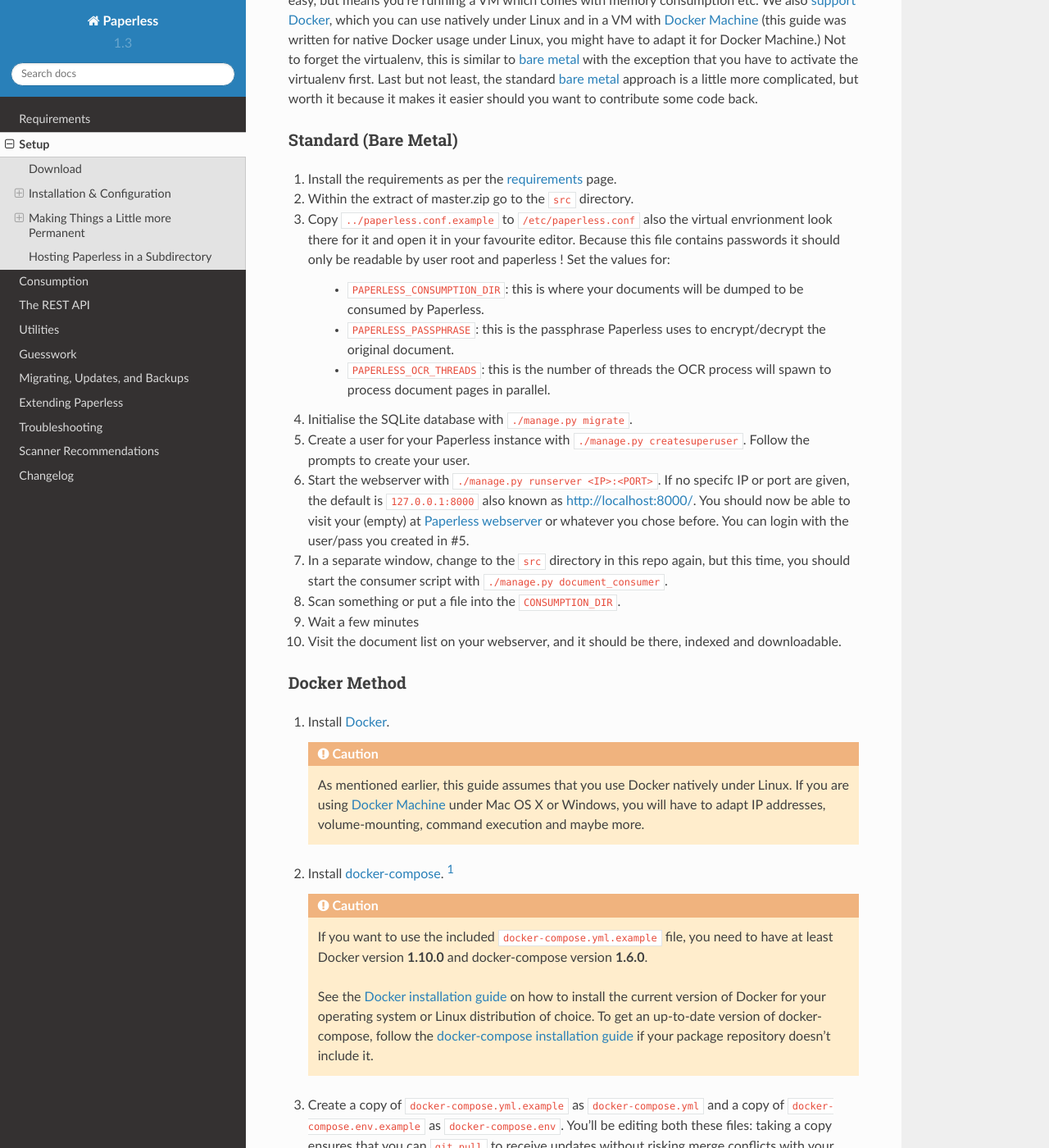
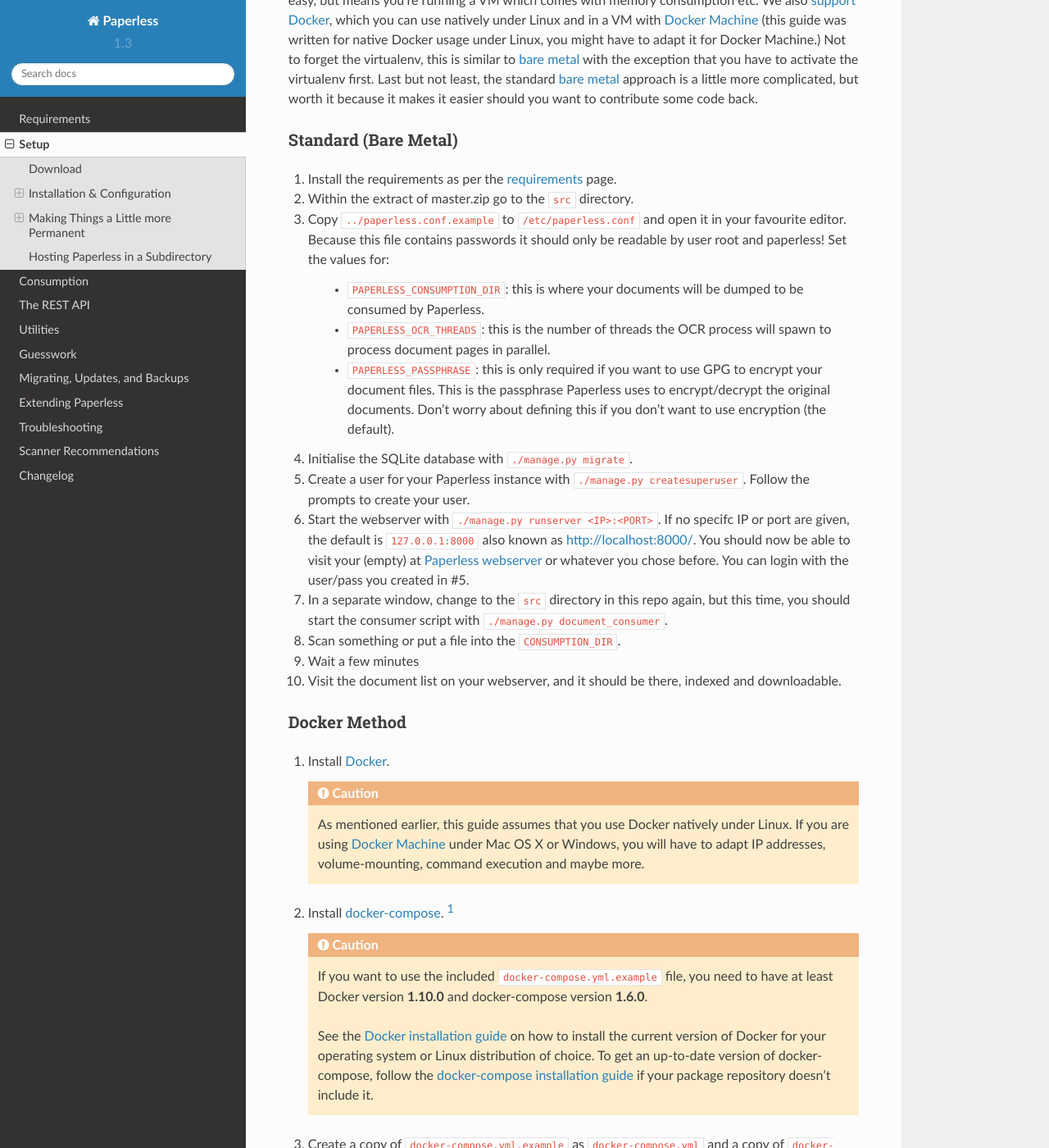
Before and after one commit to repoRangee/Large-scale, a Sphinx documentation site: the page built from docs/setup.rst, in a window 1280 px wide and 1400 px high, scrolled down 701 px. Shown: the whole window at 82% size. Built offline with Sphinx 7.4.7 and the Read the Docs theme 2.0.0, drawn with Linux system fonts in a browser that asks for light colours; formulas are drawn with MathJax 3; some of the changed text lies outside the part shown.

Commit message:
Update docs for new encryption toggle

```diff
--- a/docs/consumption.rst
+++ b/docs/consumption.rst
@@ -17,7 +17,8 @@ The primary method of getting documents into your database is by putting them in
 the consumption directory.  The ``document_consumer`` script runs in an infinite
 loop looking for new additions to this directory and when it finds them, it goes
 about the process of parsing them with the OCR, indexing what it finds, and
-encrypting the PDF, storing it in the media directory.
+encrypting the PDF (if ``PAPERLESS_PASSPHRASE`` is set), storing it in the
+media directory.
 
 Getting stuff into this directory is up to you.  If you're running Paperless
 on your local computer, you might just want to drag and drop files there, but if
--- a/docs/migrating.rst
+++ b/docs/migrating.rst
@@ -16,7 +16,7 @@ Backing Up
 ----------
 
 So you're bored of this whole project, or you want to make a remote backup of
-the unencrypted files for whatever reason.  This is easy to do, simply use the
+your files for whatever reason.  This is easy to do, simply use the
 :ref:`exporter <utilities-exporter>` to dump your documents and database out
 into an arbitrary directory.
 
--- a/docs/setup.rst
+++ b/docs/setup.rst
@@ -63,17 +63,18 @@ Standard (Bare Metal)
 
 1. Install the requirements as per the :ref:`requirements <requirements>` page.
 2. Within the extract of master.zip go to the ``src`` directory.
-3. Copy ``../paperless.conf.example`` to ``/etc/paperless.conf`` also the virtual
-   envrionment look there for it and open it in your favourite editor.
-   Because this file contains passwords it should only be readable by user root
-   and paperless !  Set the values for:
+3. Copy ``../paperless.conf.example`` to ``/etc/paperless.conf`` and open it in
+   your favourite editor.  Because this file contains passwords it should only
+   be readable by user root and paperless!  Set the values for:
 
     * ``PAPERLESS_CONSUMPTION_DIR``: this is where your documents will be
       dumped to be consumed by Paperless.
-    * ``PAPERLESS_PASSPHRASE``: this is the passphrase Paperless uses to
-      encrypt/decrypt the original document.
     * ``PAPERLESS_OCR_THREADS``: this is the number of threads the OCR process
       will spawn to process document pages in parallel.
+    * ``PAPERLESS_PASSPHRASE``: this is only required if you want to use GPG to
+      encrypt your document files.  This is the passphrase Paperless uses to
+      encrypt/decrypt the original documents.  Don't worry about defining this
+      if you don't want to use encryption (the default).
 
 4. Initialise the SQLite database with ``./manage.py migrate``.
 5. Create a user for your Paperless instance with
@@ -139,7 +140,8 @@ Docker Method
 
    ``PAPERLESS_PASSPHRASE``
      This is the passphrase Paperless uses to encrypt/decrypt the original
-     document.
+     document.  If you aren't planning on using GPG encryption, you can just
+     leave this undefined.
 
    ``PAPERLESS_OCR_THREADS``
      This is the number of threads the OCR process will spawn to process
@@ -265,10 +267,11 @@ Vagrant Method
 3. Run ``vagrant ssh`` and once inside your new vagrant box, edit
    ``/etc/paperless.conf`` and set the values for:
 
-    * ``PAPERLESS_CONSUMPTION_DIR``: this is where your documents will be
+    * ``PAPERLESS_CONSUMPTION_DIR``: This is where your documents will be
       dumped to be consumed by Paperless.
-    * ``PAPERLESS_PASSPHRASE``: this is the passphrase Paperless uses to
-      encrypt/decrypt the original document.
+    * ``PAPERLESS_PASSPHRASE``: This is the passphrase Paperless uses to
+      encrypt/decrypt the original document.  It's only required if you want
+      your original files to be encrypted, otherwise, just leave it unset.
     * ``PAPERLESS_EMAIL_SECRET``: this is the "magic word" used when consuming
       documents from mail or via the API.  If you don't use either, leaving it
       blank is just fine.
--- a/docs/utilities.rst
+++ b/docs/utilities.rst
@@ -59,8 +59,8 @@ for documents to parse and index.  The process is pretty straightforward:
 4. Attempt to automatically assign document attributes by doing some guesswork.
    Read up on the :ref:`guesswork documentation<guesswork>` for more
    information about this process.
-5. Encrypt the document and store it in the ``media`` directory under
-   ``documents/originals``.
+5. Encrypt the document (if you have a passphrase set) and store it in the
+   ``media`` directory under ``documents/originals``.
 6. Go to #1.
 
 
```
